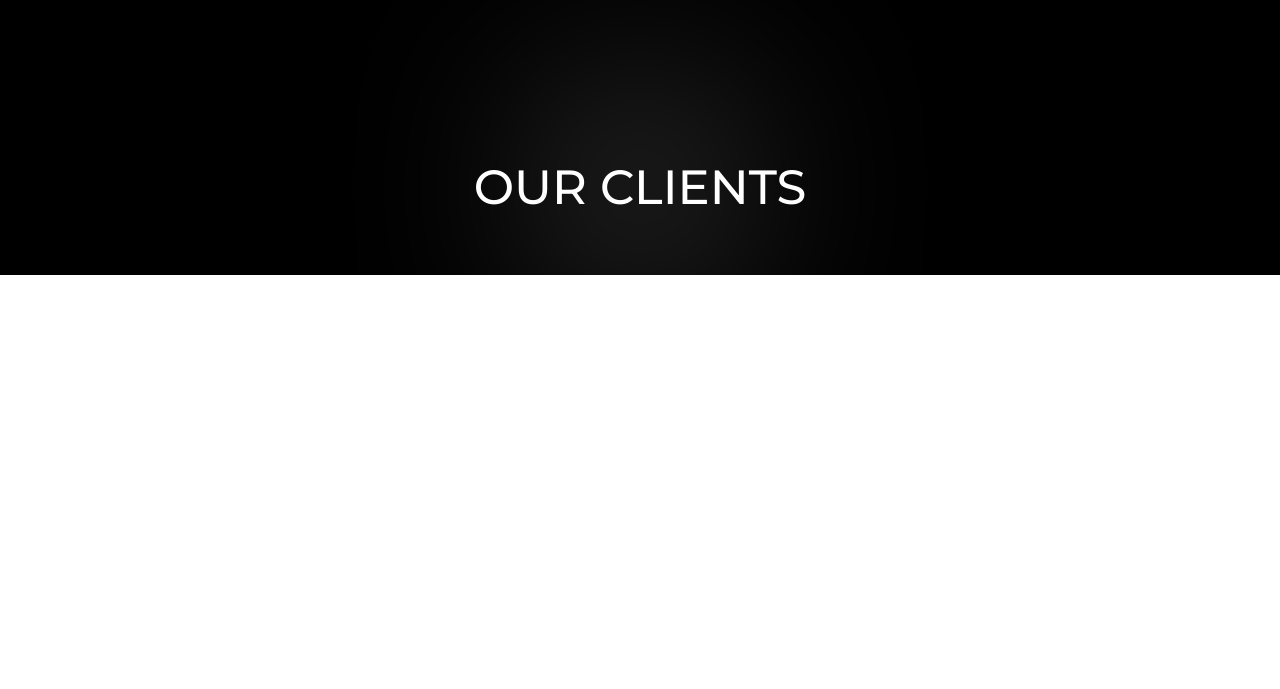
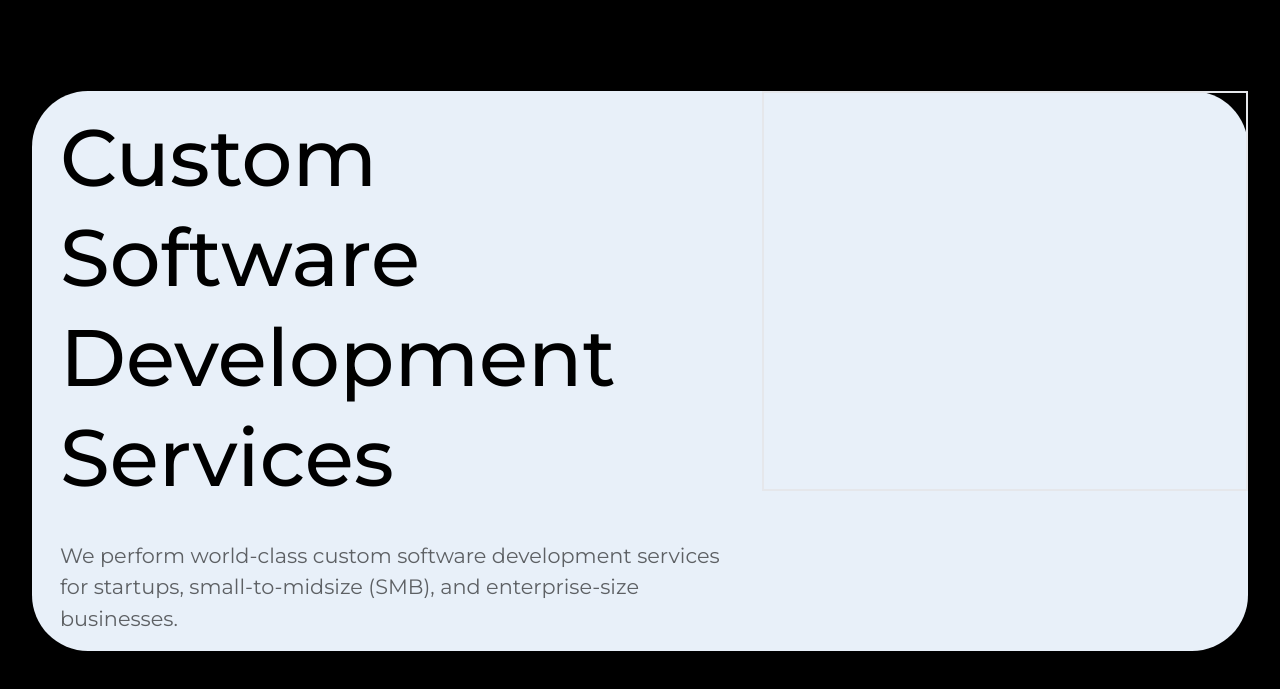
Before and after one commit to rhymes17/quantek, a React (Vite) app: page / in a window 1280 px wide. Shown: the part 5885-6574 px from the top of the page. Before the commit the page ends 6160 px from the top, so only its background shows below. Built offline with nearby package versions, Linux system fonts and the light colour scheme.

Commit message:
chore: client section initial setup

```diff
--- a/src/pages/Clients.tsx
+++ b/src/pages/Clients.tsx
@@ -1,10 +1,47 @@
-import SectionLayout from "../components/SectionLayout";
+import { motion, useScroll } from "framer-motion";
+import { useRef } from "react";
 
 const Clients = () => {
+  const ref = useRef(null);
+  const { scrollYProgress } = useScroll({
+    container: ref,
+  });
+
+  console.log({ scrollYProgress });
+
   return (
-    <SectionLayout title="Our Clients">
-      <div></div>
-    </SectionLayout>
+    <div className="bg-black">
+      <motion.div ref={ref} className="h-[80vh] overflow-y-scroll">
+        <motion.div className="h-[200vh]">
+          <div className="sticky top-0 h-[80vh] mx-auto flex justify-center items-center">
+            <div className="sticky h-[100%] w-[100%] px-8 rounded-3xl flex justify-center items-center">
+              <motion.div className="flex bg-[#e8f0f9] rounded-[3.5rem] h-[70vh]">
+                <div className="flex w-[60%] h-[full] justify-center flex-col gap-8 px-7 py-5 rounded-3xl">
+                  <h1 className="text-black text-[5rem] font-[500] leading-tight">
+                    Custom Software Development Services
+                  </h1>
+
+                  <h3 className="text-[1.3rem] text-black/60 ">
+                    We perform world-class custom software development services
+                    for startups, small-to-midsize (SMB), and enterprise-size
+                    businesses.
+                  </h3>
+                </div>
+
+                <div className="relative h-[50vh] flex-1 flex justify-end border-2 px-8 items-center">
+                  {/* <img className="h-[100%] rounded-2xl" src={Eth} /> */}
+                  {/* <div className=" absolute bottom-[-25px] left-[35px] h-[7vh] w-[12vw] p-2 rounded-2xl flex justify-center items-center text-white font-[500] bg-gradient-to-r from-black/20 to-black/20 backdrop-blur-sm">
+            Come Join Us
+          </div> */}
+                </div>
+              </motion.div>
+            </div>
+          </div>
+        </motion.div>
+      </motion.div>
+
+      <div className="h-[200vh]"></div>
+    </div>
   );
 };
 
```
